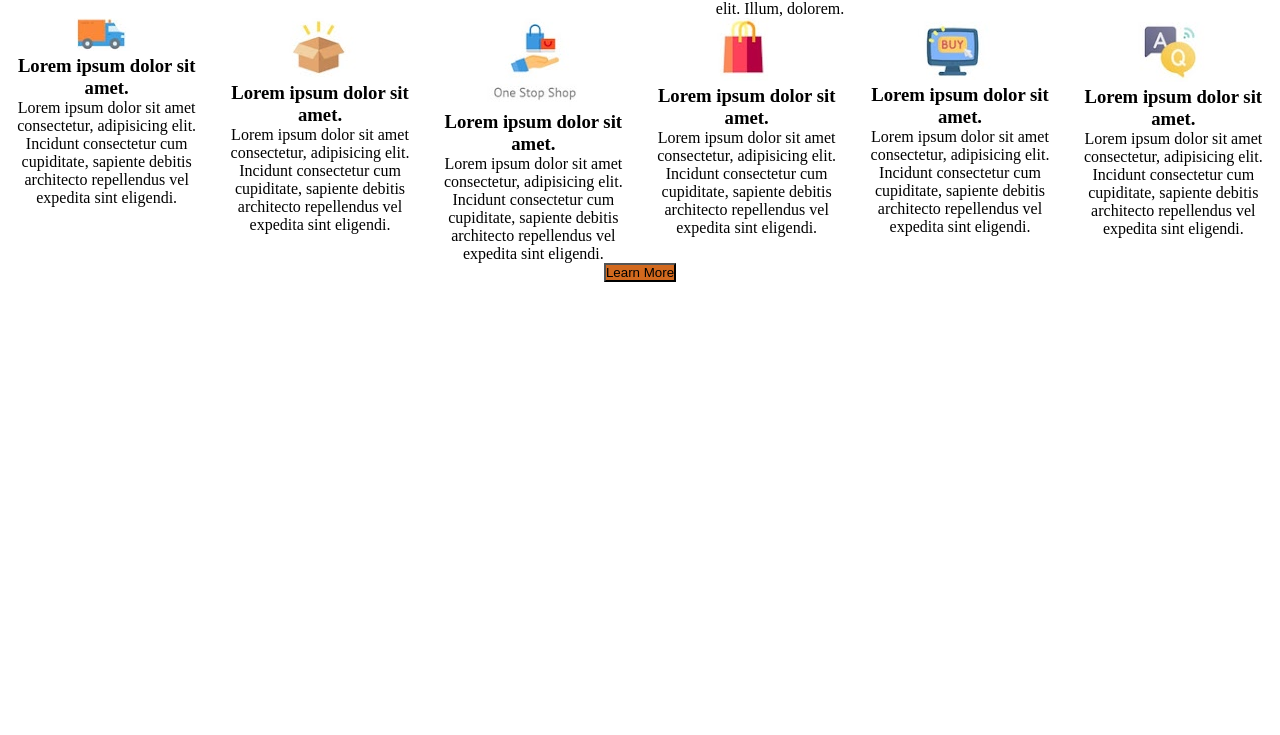
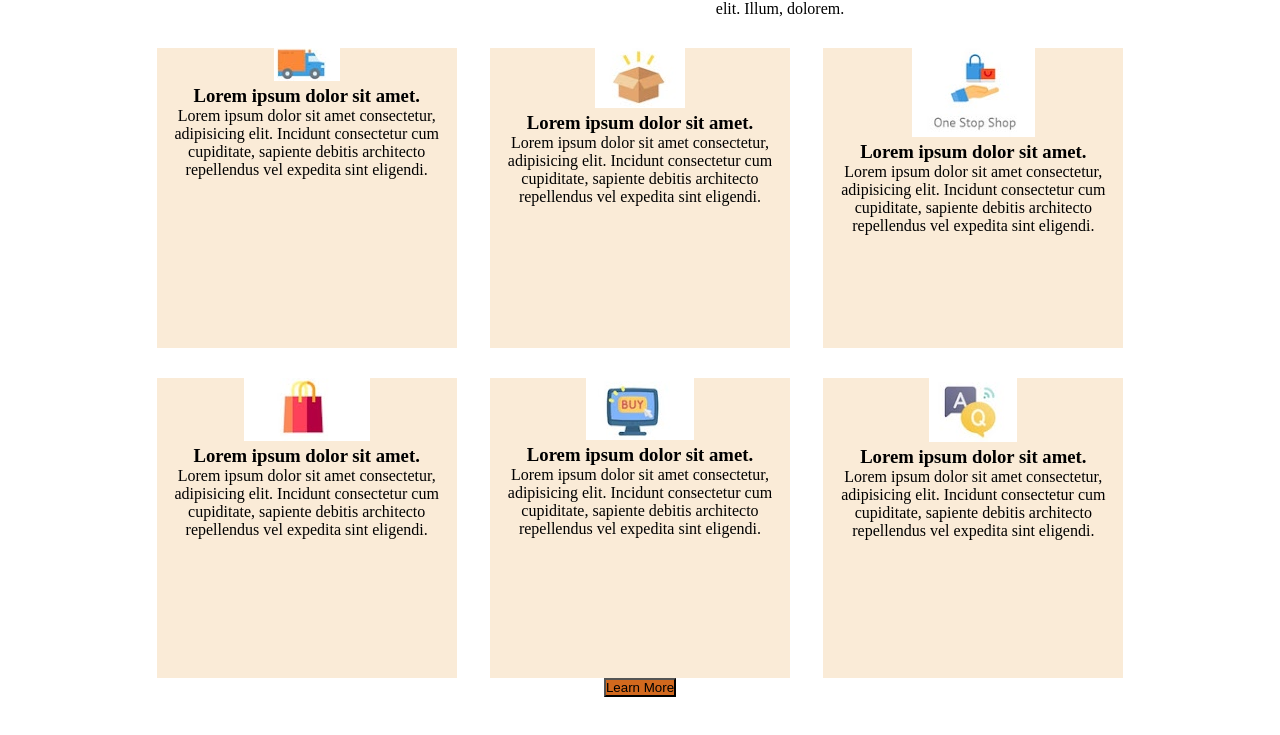
Before and after one commit to agil20/filex, a plain HTML site: page Work/index.html in a window 1280 px wide. Shown: the part 55-790 px from the top of the page. Drawn offline with Linux system fonts and the light colour scheme.

Commit message:
ref:3 ci taskda duzelis eledim

```diff
--- a/Work/style.css
+++ b/Work/style.css
@@ -16,18 +16,29 @@ text-align: center;
 
     text-align: center;
     display: flex;
-    flex-wrap: nowrap;
+    flex-wrap: wrap;
+    width: 1000px;
+    height: 660px;
+    display: flex;
+    margin: auto;
+  justify-content: space-around;
+
+
+
 
 }
 .Shipping{
+   margin-top: auto;
+  text-align: center;
+ background-color: antiquewhite;
+  width: 300px;
+  height: 300px;
 
-
-
-    flex-wrap: nowrap;
 
 
 }
 .button button  {
+
 
     background-color: chocolate;
     text-align: center;
```
Also changed, not shown: Work/index.html (+1 -0 lines).
